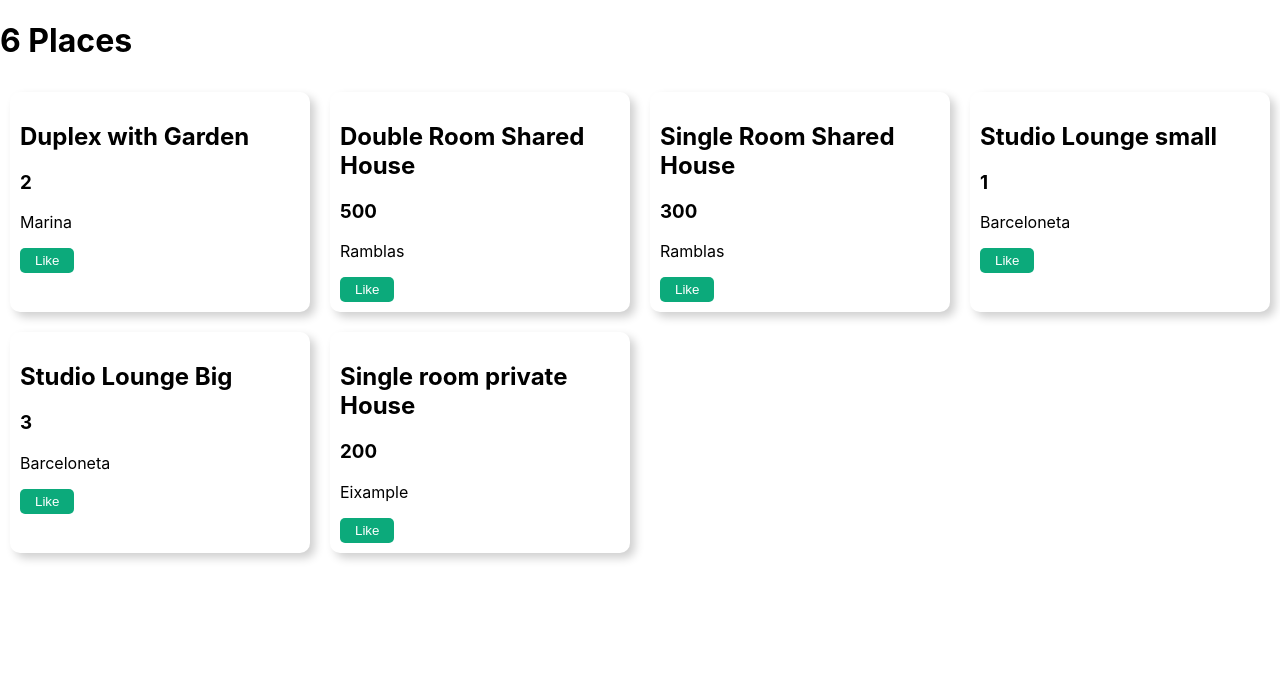
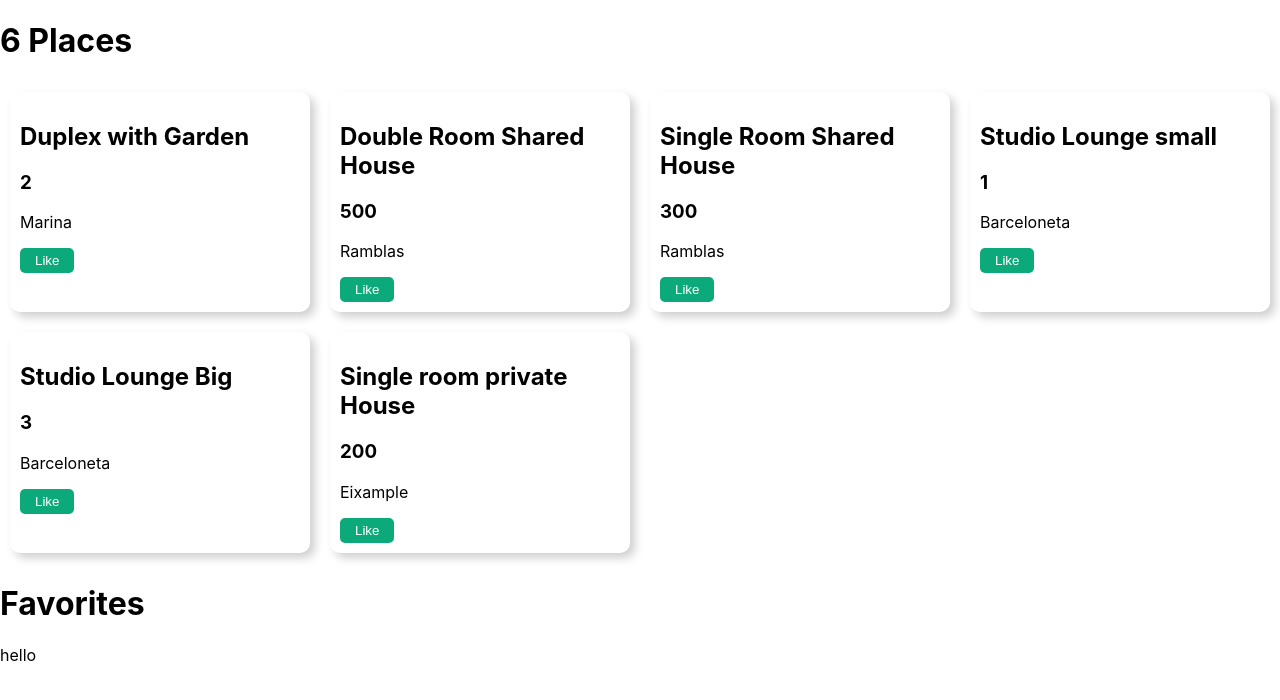
Before and after one commit to lydialawli/k-06-react, a React (Create React App) app in the folder 060101/: page / in a window 1280 px wide. Shown: the top 700 px of the page. Built offline with nearby package versions, Linux system fonts and the light colour scheme.

Commit message:
added unlike on click button

```diff
--- a/060101/src/components/Favorites.js
+++ b/060101/src/components/Favorites.js
@@ -4,8 +4,12 @@ import '../styles/Favorites.css'
 
 class Favorites extends React.Component {
 
+    state = {
+        arrayLikedPlaces: this.props.likedPlaces
+    }
+
     render() {
-        return <div className="favorites"></div>
+        return <div className="favorites">hello</div>
     }
 
 }
--- a/060101/src/components/Places.js
+++ b/060101/src/components/Places.js
@@ -39,21 +39,33 @@ class Places extends React.Component {
         ]
     }
 
+    getListPlaces = () => {
+        return (
+            this.state.places.map((p, i) => {
+                return (
+                    <Thumbnail key={i} place={p} />
+                )
+            })
+        )
+    }
+
+    getLikedPlaces = () => {
+        return this.state.places
+    }
+
+
 
     render() {
         return (
             <div>
                 <h1>{this.state.places.length} Places</h1>
                 <div className="thumbnails">
-                    {
-                        this.state.places.map( (p,i) => {
-                            return (
-                                <Thumbnail key= {i} place={p} />
-                            )
-                        })
-                    }
+                    {this.getListPlaces()}
                 </div>
-                <Favorites />
+                <h1>Favorites</h1>
+                <Favorites
+                likedPlaces={this.getLikedPlaces()}></Favorites>
+
             </div>
         )
 
--- a/060101/src/components/Thumbnail.js
+++ b/060101/src/components/Thumbnail.js
@@ -5,16 +5,19 @@ class Thumbnail extends React.Component {
 
     state = {
         liked: true,
+        button: 'Like',
     }
 
     changeLiked = () => {
         if (this.state.liked) {
             this.setState({
-                liked: false
+                liked: false,
+                button: 'unlike'
             })
         } else {
             this.setState({
-                liked: true
+                liked: true,
+                button: 'Like',
             })
         }
         console.log(this.state.liked)
@@ -24,13 +27,15 @@ class Thumbnail extends React.Component {
         return liked ? 'liked' : ''
     }
 
+
+
     render() {
         return (
             <div className="thumbnail">
                 <h2>{this.props.place.title}</h2>
                 <h3>{this.props.place.price}</h3>
                 <p>{this.props.place.location}</p>
-                <button className={this.getLike(this.state.liked)} onClick={this.changeLiked}>Like</button>
+                <button className={this.getLike(this.state.liked)} onClick={this.changeLiked}>{this.state.button}</button>
             </div>
         )
     }
--- a/060101/src/styles/Favorites.css
+++ b/060101/src/styles/Favorites.css
@@ -1,3 +1,5 @@
 .favorites {
-    background-color: aquamarine;
+    /* background-color: aquamarine; */
+    display:grid;
+    grid-template-columns: 1fr 1fr 1fr 1fr
 }
```
Also changed, not shown: 060101/src/styles/Thumbnail.css (line endings or trailing spaces).
